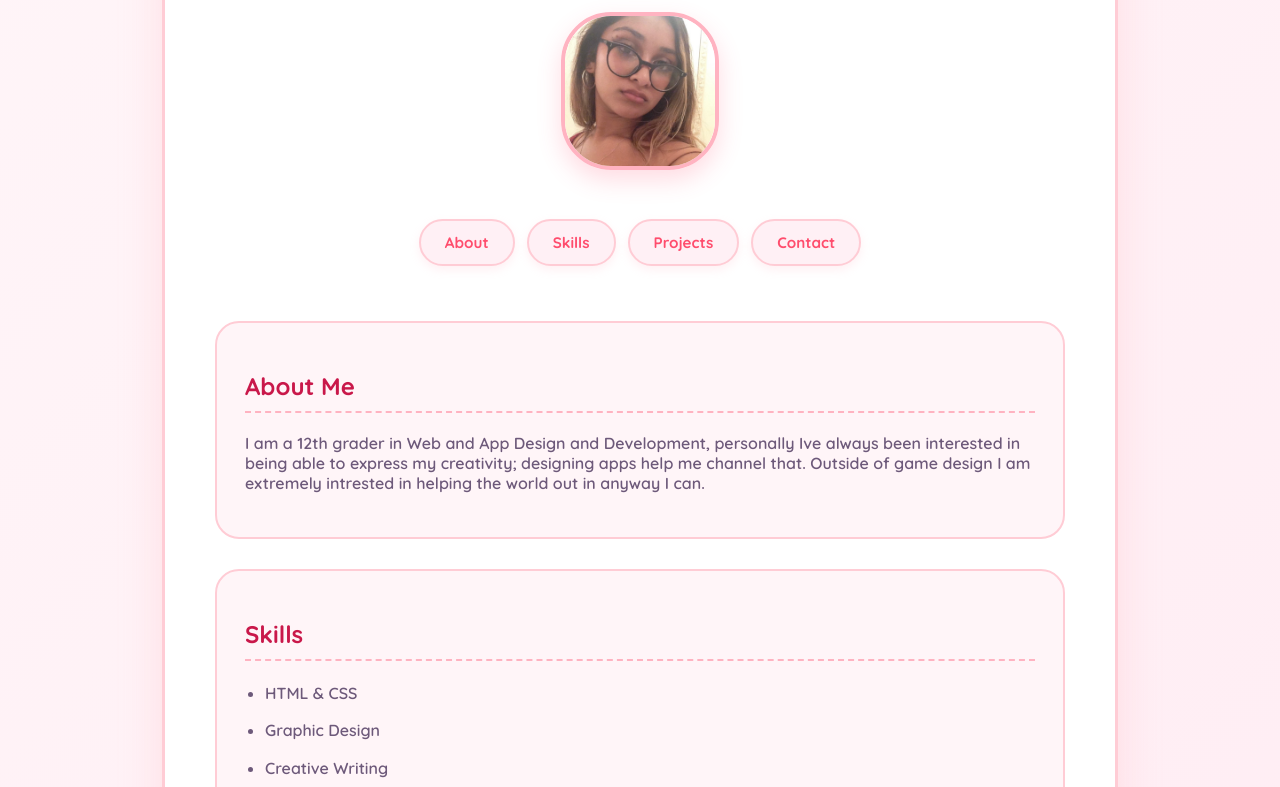
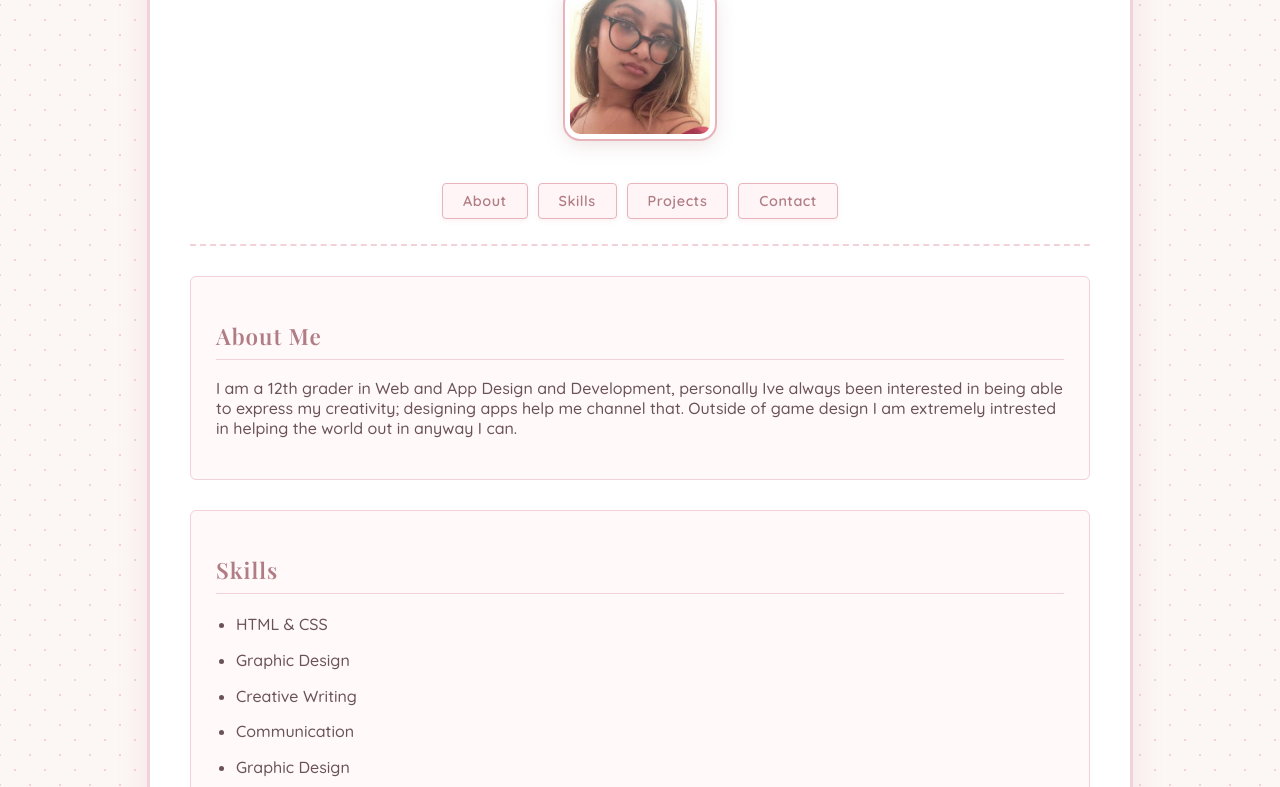
Before and after one commit to varshiecakes/VP_Senioryear, a plain HTML site: page index.html in a window 1280 px wide. Shown: the part 205-992 px from the top of the page. Drawn offline with nearby package versions, Linux system fonts and the light colour scheme; a web font is replaced by a local one.

Commit message:
style and index

```diff
--- a/style.css
+++ b/style.css
@@ -1,100 +1,111 @@
-@import url('https://fonts.googleapis.com/css2?family=Plus+Jakarta+Sans:wght@500;700;800&family=Quicksand:wght@600;700&display=swap');
+@import url('https://fonts.googleapis.com/css2?family=Playfair+Display:ital,wght@0,400;0,600;1,400&family=Quicksand:wght@500;600;700&display=swap');
 
 body {
-    font-family: "Quicksand", "Plus Jakarta Sans", sans-serif;
-    background: linear-gradient(135deg, #fff5f8 0%, #ffeaf2 100%);
-    color: #6d597a;
+    font-family: "Quicksand", sans-serif;
+    background-color: #fcf6f5;
+    /* Classic soft pink damask/vintage wallpaper pattern look */
+    background-image: radial-gradient(#f3d1d8 0.75px, transparent 0.75px), radial-gradient(#f3d1d8 0.75px, #fcf6f5 0.75px);
+    background-size: 30px 30px;
+    background-position: 0 0, 15px 15px;
+    color: #6a5358;
     margin: 0;
-    padding: 50px 20px;
+    padding: 30px 15px;
 }
 
 .container {
-    max-width: 850px;
+    max-width: 900px;
     margin: auto;
-    background: rgba(255, 255, 255, 0.95);
-    backdrop-filter: blur(10px);
-    border-radius: 35px;
-    padding: 50px;
-    box-shadow: 0 20px 40px rgba(255, 182, 193, 0.35);
-    border: 3px solid #ffccd5;
+    background: #ffffff;
+    border-radius: 8px;
+    padding: 40px;
+    box-shadow: 0 10px 30px rgba(212, 163, 165, 0.2);
+    border: 3px solid #f3d1d8;
+    position: relative;
 }
 
+/* Vintage Decorative Frame Header */
 header {
     text-align: center;
     padding-bottom: 25px;
+    border-bottom: 2px dashed #f3d1d8;
+    margin-bottom: 30px;
 }
 
 h1 {
-    color: #ff4d6d;
-    font-size: 2.8rem;
-    font-weight: 800;
-    letter-spacing: -0.5px;
-    margin-bottom: 8px;
-    text-shadow: 2px 2px 0px #ffe5ec;
+    font-family: "Playfair Display", serif;
+    font-style: italic;
+    color: #d47a8c;
+    font-size: 3rem;
+    font-weight: 600;
+    margin-bottom: 5px;
+    text-shadow: 1px 1px 0px #ffe5ec;
 }
 
 h2 {
-    color: #c9184a;
-    border-bottom: 2px dashed #ffb3c1;
-    padding-bottom: 10px;
-    font-size: 1.5rem;
-    font-weight: 700;
+    font-family: "Playfair Display", serif;
+    color: #b07d84;
+    border-bottom: 1px solid #f3d1d8;
+    padding-bottom: 8px;
+    font-size: 1.4rem;
+    font-weight: 600;
+    letter-spacing: 1px;
 }
 
-/* Cute Soft Profile Picture */
+/* Ornate Framed Profile Picture (Like the website frames) */
 .profile-pic {
-    width: 150px;
-    height: 150px;
+    width: 140px;
+    height: 140px;
     object-fit: cover;
-    border-radius: 50px;
-    border: 4px solid #ffb3c1;
-    box-shadow: 0 10px 25px rgba(255, 77, 109, 0.2);
+    border-radius: 15px;
+    border: 5px solid #fff;
+    box-shadow: 0 5px 20px rgba(180, 130, 135, 0.25);
+    outline: 2px solid #e8b4bc;
     margin: 20px 0;
-    transition: all 0.3s cubic-bezier(0.175, 0.885, 0.32, 1.275);
+    transition: all 0.3s ease;
 }
 
 .profile-pic:hover {
-    transform: scale(1.06) rotate(-3deg);
-    border-color: #ff4d6d;
+    transform: scale(1.03);
+    outline-color: #d47a8c;
 }
 
 nav {
-    margin-top: 25px;
+    margin-top: 20px;
     display: flex;
     justify-content: center;
     flex-wrap: wrap;
-    gap: 12px;
+    gap: 10px;
 }
 
-/* Pill Soft Buttons */
+/* Boutique Web-Style Ribbon Buttons */
 nav a {
     display: inline-block;
-    padding: 12px 24px;
+    padding: 8px 20px;
     text-decoration: none;
-    color: #ff4d6d;
-    font-weight: 700;
-    font-size: 0.95rem;
-    border-radius: 50px;
-    background: #fff0f5;
-    border: 2px solid #ffccd5;
-    box-shadow: 0 4px 10px rgba(255, 182, 193, 0.2);
-    transition: all 0.25s ease;
+    color: #b07d84;
+    font-weight: 600;
+    font-size: 0.9rem;
+    letter-spacing: 0.5px;
+    border-radius: 4px;
+    background: #fff5f7;
+    border: 1px solid #e8b4bc;
+    box-shadow: 0 2px 5px rgba(232, 180, 188, 0.2);
+    transition: all 0.2s ease;
 }
 
 nav a:hover {
-    background: #ff4d6d;
+    background: #d47a8c;
     color: #ffffff;
-    border-color: #ff4d6d;
-    transform: translateY(-3deg);
-    box-shadow: 0 8px 20px rgba(255, 77, 109, 0.35);
+    border-color: #d47a8c;
+    transform: translateY(-2px);
 }
 
 section {
     margin: 30px 0;
-    padding: 28px;
-    background: #fff5f8;
-    border-radius: 24px;
-    border: 2px solid #ffccd5;
+    padding: 25px;
+    background: #fff9fa;
+    border-radius: 6px;
+    border: 1px solid #f3d1d8;
 }
 
 ul {
@@ -102,15 +113,15 @@ ul {
 }
 
 li {
-    margin-bottom: 12px;
+    margin-bottom: 10px;
     line-height: 1.6;
-    color: #6d597a;
+    color: #6a5358;
 }
 
 a {
-    color: #ff4d6d;
+    color: #d47a8c;
     text-decoration: none;
-    font-weight: 700;
+    font-weight: 600;
     transition: opacity 0.2s ease;
 }
 
@@ -123,7 +134,9 @@ footer {
     text-align: center;
     margin-top: 40px;
     padding-top: 20px;
-    color: #b5838d;
-    font-size: 0.85rem;
-    border-top: 2px dashed #ffb3c1;
-}
+    color: #b07d84;
+    font-family: "Playfair Display", serif;
+    font-style: italic;
+    font-size: 1rem;
+    border-top: 2px dashed #f3d1d8;
+}}
```
